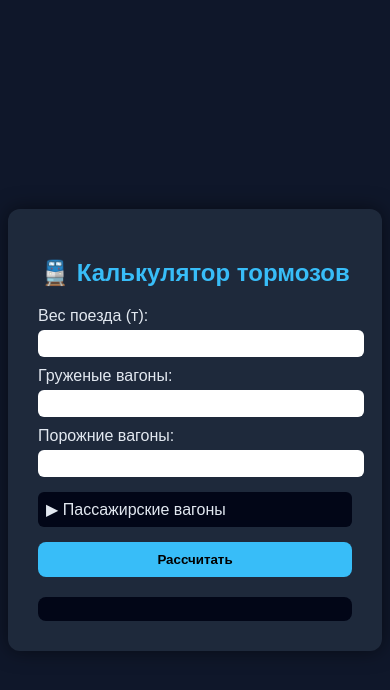
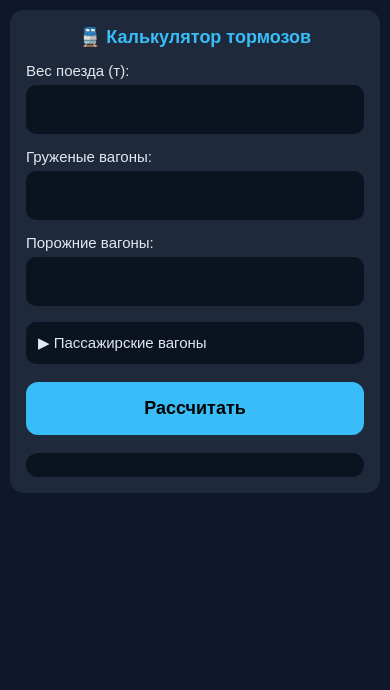
Before and after one commit to NorbertDoofus/spravki3.github.io, a plain HTML site: page index.html in a window 390 px wide. Drawn offline with Linux system fonts and the light colour scheme.

Commit message:
Update index.html

```diff
--- a/index.html
+++ b/index.html
@@ -2,61 +2,111 @@
 <html lang="ru">
 <head>
 <meta charset="UTF-8">
+<meta name="viewport" content="width=device-width, initial-scale=1.0">
+
 <title>Калькулятор тормозов УЗ</title>
 
 <style>
-body {
-    font-family: Arial, sans-serif;
-    background: #0f172a;
-    color: #e2e8f0;
-    display: flex;
-    justify-content: center;
-    align-items: center;
-    height: 100vh;
+:root {
+    --bg: #0f172a;
+    --card: #1e293b;
+    --text: #e2e8f0;
+    --accent: #38bdf8;
+    --ok: #22c55e;
+    --gap: 14px;
 }
 
-.container {
-    background: #1e293b;
-    padding: 30px;
-    border-radius: 12px;
-    width: 420px;
-    box-shadow: 0 0 20px rgba(0,0,0,0.5);
+body {
+    margin: 0;
+    font-family: Arial, sans-serif;
+    background: var(--bg);
+    color: var(--text);
 }
 
-h2 { text-align: center; color: #38bdf8; }
+/* 🔥 МОБИЛЬНАЯ КОНТЕЙНЕРНАЯ ЛОГИКА */
+.container {
+    width: 100%;
+    max-width: 480px;
+    margin: 0 auto;
+    padding: 16px;
+    box-sizing: border-box;
+}
 
-label { display: block; margin-top: 10px; }
+/* 🔥 КАРТОЧКА */
+.card {
+    background: var(--card);
+    padding: 16px;
+    border-radius: 14px;
+}
 
+/* 🔥 ЗАГОЛОВОК */
+h2 {
+    text-align: center;
+    color: var(--accent);
+    font-size: 20px;
+    margin: 0 0 12px 0;
+}
+
+/* 🔥 ЛЕЙБЛЫ */
+label {
+    display: block;
+    margin-top: var(--gap);
+    font-size: 15px;
+}
+
+/* 🔥 ИНПУТЫ (главная проблема мобильных версий) */
 input {
     width: 100%;
-    padding: 6px;
-    margin-top: 5px;
-    border-radius: 6px;
+    padding: 14px;
+    margin-top: 6px;
+    border-radius: 10px;
     border: none;
+    font-size: 18px; /* важно для мобильной клавиатуры */
+    box-sizing: border-box;
+    background: #0b1220;
+    color: white;
 }
 
+/* 🔥 КНОПКА */
 button {
-    margin-top: 15px;
     width: 100%;
-    padding: 10px;
-    background: #38bdf8;
+    padding: 16px;
+    margin-top: 18px;
+    background: var(--accent);
     border: none;
-    border-radius: 8px;
+    border-radius: 12px;
     font-weight: bold;
-    cursor: pointer;
+    font-size: 18px;
 }
 
+/* 🔥 ТАБ */
 .result {
-    margin-top: 20px;
+    margin-top: 18px;
+    background: #0b1220;
     padding: 12px;
-    background: #020617;
-    border-radius: 8px;
+    border-radius: 12px;
+    overflow-x: auto;
+    font-size: 14px;
 }
 
-.highlight { color: #22c55e; }
+/* 🔥 ПЕРЕКЛЮЧАТЕЛЬ */
+.toggle {
+    margin-top: 16px;
+    padding: 12px;
+    background: #0b1220;
+    border-radius: 10px;
+    font-size: 15px;
+}
 
+/* 🔥 ПАССАЖИРСКИЙ БЛОК */
+.hidden { display: none; }
+
+.highlight { color: var(--ok); }
+
+/* 🔥 ТАБЛИЦА */
 table {
     width: 100%;
+    min-width: 340px;
     margin-top: 10px;
     border-collapse: collapse;
     font-size: 13px;
@@ -64,54 +114,65 @@ table {
 
 td, th {
     border: 1px solid #334155;
-    padding: 4px;
+    padding: 8px;
     text-align: center;
 }
 
-.toggle {
-    margin-top: 15px;
-    cursor: pointer;
-    background: #020617;
-    padding: 8px;
-    border-radius: 6px;
+/* 🔥 УБИРАЕМ ДЕСКТОПНЫЕ ОГРАНИЧЕНИЯ */
+@media (max-width: 600px) {
+    body {
+        padding: 0;
+    }
+
+    .container {
+        padding: 10px;
+    }
+
+    h2 {
+        font-size: 18px;
+    }
 }
-
-.hidden { display: none; }
 </style>
 </head>
 
 <body>
 
 <div class="container">
+<div class="card">
+
 <h2>🚆 Калькулятор тормозов</h2>
 
 <label>Вес поезда (т):</label>
-<input type="number" id="weight">
+<input type="number" id="weight" inputmode="numeric" pattern="[0-9]*">
 
 <label>Груженые вагоны:</label>
-<input type="number" id="loaded">
+<input type="number" id="loaded" inputmode="numeric" pattern="[0-9]*">
 
 <label>Порожние вагоны:</label>
-<input type="number" id="empty">
+<input type="number" id="empty" inputmode="numeric" pattern="[0-9]*">
 
 <div class="toggle" onclick="togglePassenger()">
-    ▶ Пассажирские вагоны
+▶ Пассажирские вагоны
 </div>
 
 <div id="passengerBlock" class="hidden">
-    <label>42–48 т:</label>
-    <input type="number" id="p1">
 
-    <label>48–53 т:</label>
-    <input type="number" id="p2">
+<label>42–48 т:</label>
+<input type="number" id="p1" inputmode="numeric" pattern="[0-9]*">
 
-    <label>>53 т:</label>
-    <input type="number" id="p3">
+<label>48–53 т:</label>
+<input type="number" id="p2" inputmode="numeric" pattern="[0-9]*">
+
+<label>>53 т:</label>
+<input type="number" id="p3" inputmode="numeric" pattern="[0-9]*">
+
 </div>
 
 <button onclick="calc()">Рассчитать</button>
 
 <div class="result" id="result"></div>
+
+</div>
 </div>
 
 <script>
@@ -139,16 +200,12 @@ let onlyPassenger = (freight === 0 && passenger > 0);
 let mixed = (freight > 0 && passenger > 0);
 
 // --------------------
-// ВЕС
-// --------------------
 let finalWeight = weight;
 
 if (totalWagons <= 5 || onlyPassenger) {
     finalWeight += 123;
 }
 
-// --------------------
-// ОСИ
 // --------------------
 let axlesLoaded = loaded * 4;
 let axlesEmpty = empty * 4;
@@ -161,46 +218,24 @@ let passengerAxles = axlesP1 + axlesP2 + axlesP3;
 
 let axles = axlesLoaded + axlesEmpty + passengerAxles;
 
-// --------------------
-// ЛОКОМОТИВ
-// --------------------
-let locoAxles = 0;
+let locoAxles = (totalWagons <= 5 || onlyPassenger) ? 6 : 0;
 
-if (totalWagons <= 5 || onlyPassenger) {
-    locoAxles = 6;
-    axles += 6;
-}
+axles += locoAxles;
 
 // --------------------
-// ПОТРЕБНОЕ НАЖАТИЕ
-// --------------------
-let need = 0;
-
-// 🔥 НОВОЕ ПРАВИЛО
-if (onlyPassenger) {
-    need = finalWeight * 0.6;
-}
-else {
-    need = finalWeight * 0.33;
-}
+let need = onlyPassenger ? finalWeight * 0.6 : finalWeight * 0.33;
 
 // --------------------
-// РУЧНЫЕ ОСИ
-// --------------------
-let handAxles = 0;
+let handAxles;
 
 if (mixed) {
     handAxles = finalWeight * 0.006;
-}
-else if (onlyPassenger) {
+} else if (onlyPassenger) {
     handAxles = passengerAxles + 2;
-}
-else {
+} else {
     handAxles = finalWeight * 0.006;
 }
 
-// --------------------
-// НАЖАТИЯ
 // --------------------
 let pressEmpty = axlesEmpty * 3.5;
 let pressLoaded = axlesLoaded * 7;
@@ -215,36 +250,28 @@ let totalPress =
     pressEmpty + pressLoaded + pressP1 + pressP2 + pressP3 + pressLoco;
 
 // --------------------
-// ТАБЛИЦА
-// --------------------
-let rows = "";
-
-if (axlesEmpty) rows += `<tr><td>3.5</td><td>${axlesEmpty}</td><td>${pressEmpty.toFixed(2)}</td></tr>`;
-if (axlesLoaded) rows += `<tr><td>7</td><td>${axlesLoaded}</td><td>${pressLoaded.toFixed(2)}</td></tr>`;
-if (axlesP1) rows += `<tr><td>8</td><td>${axlesP1}</td><td>${pressP1.toFixed(2)}</td></tr>`;
-if (axlesP2) rows += `<tr><td>9</td><td>${axlesP2}</td><td>${pressP2.toFixed(2)}</td></tr>`;
-if (axlesP3) rows += `<tr><td>10</td><td>${axlesP3}</td><td>${pressP3.toFixed(2)}</td></tr>`;
-if (locoAxles) rows += `<tr><td>11</td><td>${locoAxles}</td><td>${pressLoco.toFixed(2)}</td></tr>`;
-
 document.getElementById("result").innerHTML = `
+<b>Вес:</b> ${finalWeight.toFixed(2)} т<br>
 <b>Осей:</b> ${axles}<br>
-<b>Вес:</b> ${finalWeight.toFixed(2)} т<br><br>
-
-<b>Необходимое:</b> <span class="highlight">${need.toFixed(2)}</span><br>
-<b>Потребное:</b> <span class="highlight">${totalPress.toFixed(2)}</span><br>
-<b>Ручные:</b> <span class="highlight">${handAxles.toFixed(2)}</span>
+<b>Потребное:</b> <span class="highlight">${need.toFixed(2)}</span><br>
+<b>Ручные:</b> <span class="highlight">${handAxles.toFixed(2)}</span><br>
+<b>Факт:</b> ${totalPress.toFixed(2)}
 
 <br><br>
-<b>Расчёт потребного нажатия:</b>
 
 <table>
 <tr>
-<th>Коэффициент</th>
-<th>Осей</th>
-<th>Потребное нажатие</th>
+<th>Коэф</th>
+<th>Оси</th>
+<th>Нажатие</th>
 </tr>
 
-${rows}
+${axlesEmpty ? `<tr><td>3.5</td><td>${axlesEmpty}</td><td>${pressEmpty.toFixed(2)}</td></tr>` : ""}
+${axlesLoaded ? `<tr><td>7</td><td>${axlesLoaded}</td><td>${pressLoaded.toFixed(2)}</td></tr>` : ""}
+${axlesP1 ? `<tr><td>8</td><td>${axlesP1}</td><td>${pressP1.toFixed(2)}</td></tr>` : ""}
+${axlesP2 ? `<tr><td>9</td><td>${axlesP2}</td><td>${pressP2.toFixed(2)}</td></tr>` : ""}
+${axlesP3 ? `<tr><td>10</td><td>${axlesP3}</td><td>${pressP3.toFixed(2)}</td></tr>` : ""}
+${locoAxles ? `<tr><td>11</td><td>${locoAxles}</td><td>${pressLoco.toFixed(2)}</td></tr>` : ""}
 
 <tr>
 <th>Всего</th>
@@ -255,6 +282,7 @@ ${rows}
 </table>
 `;
 }
+
 </script>
 
 </body>
```
